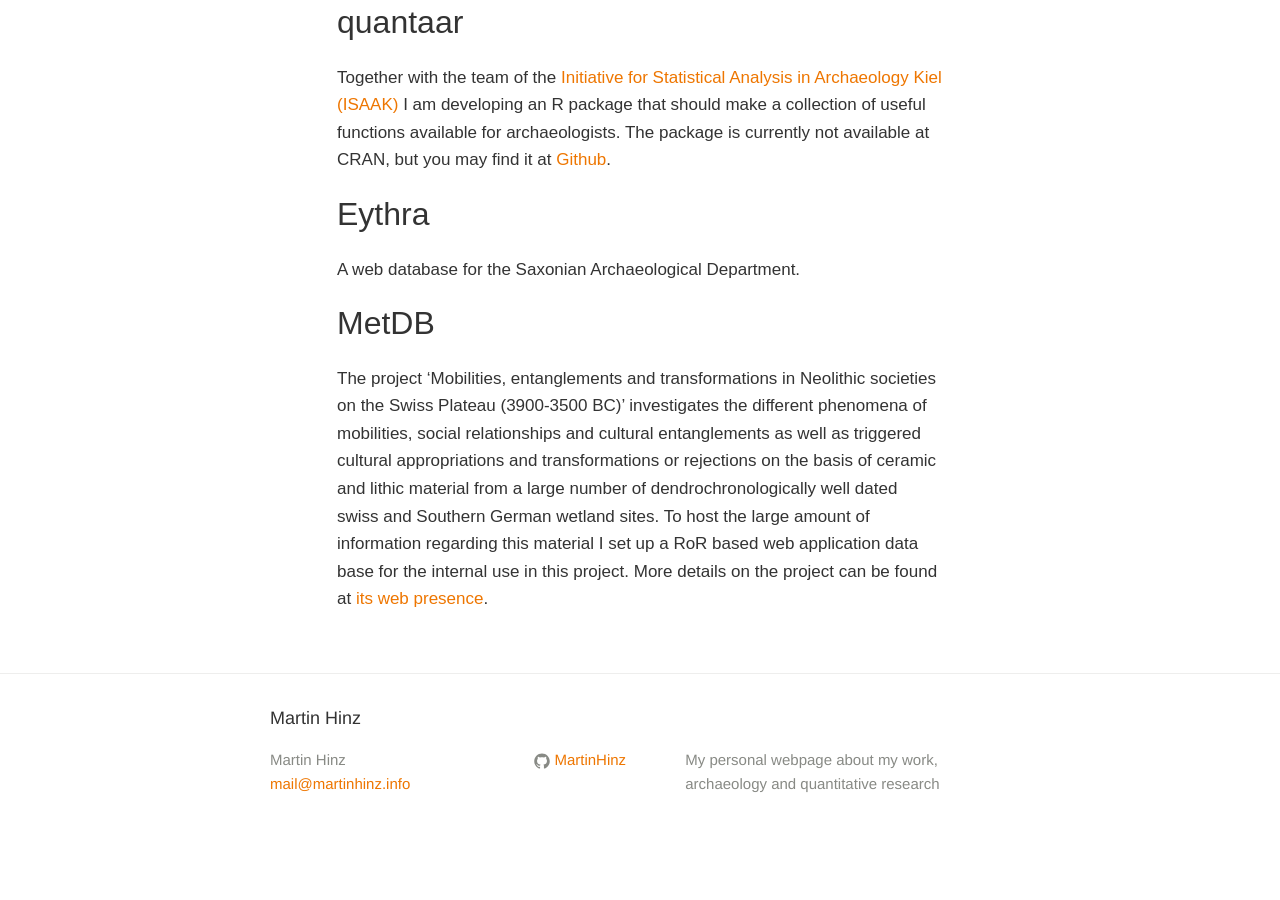
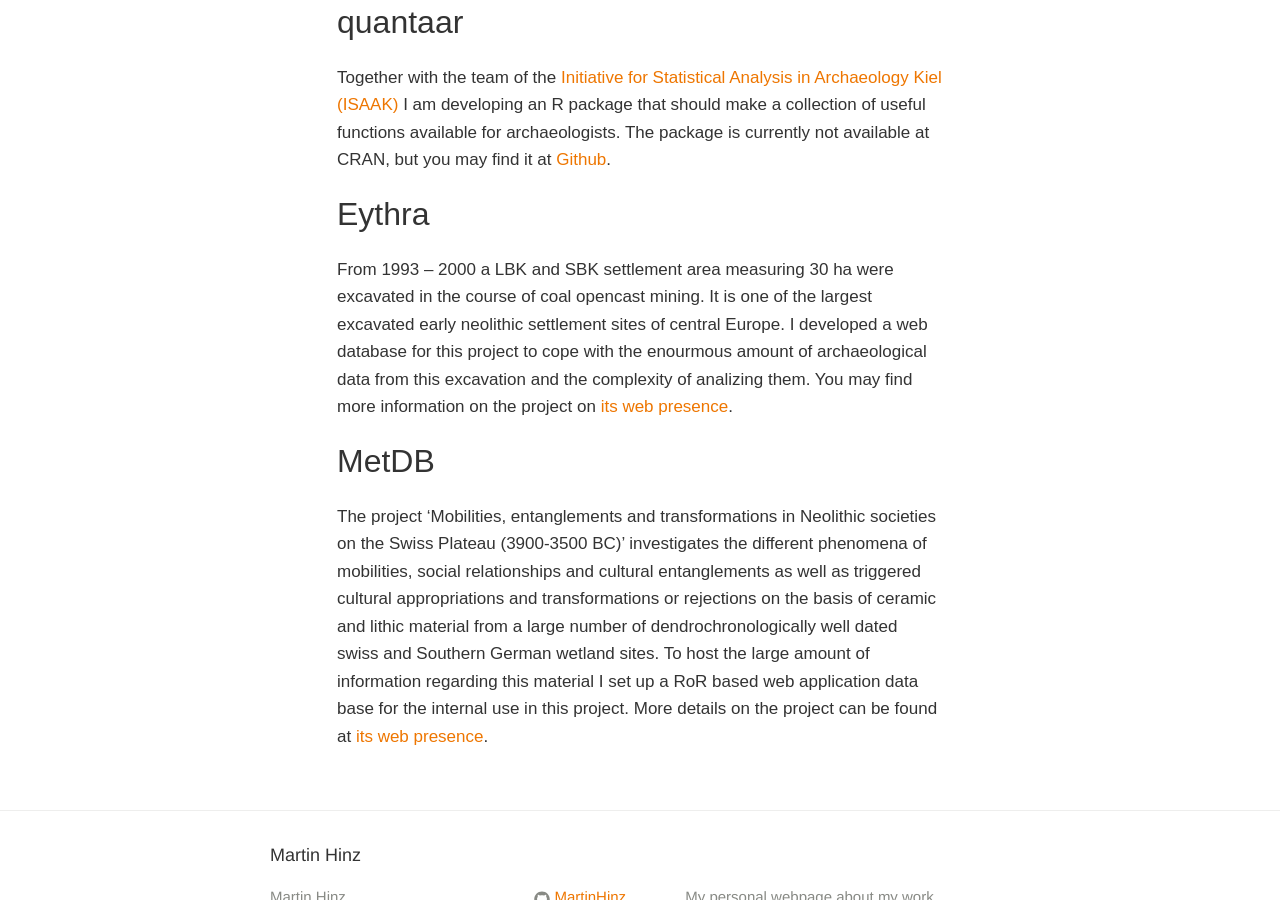
Before and after one commit to MartinHinz/personal_webpage, a Jekyll site: the page built from projects/index.md, in a window 1280 px wide and 900 px high, scrolled down 905 px. Built offline with Jekyll 4.4.1, drawn with Linux system fonts in a browser that asks for light colours; before the commit the page ends 1761 px from its top, so only the background shows below that.

Commit message:
Update index.md

```diff
--- a/projects/index.md
+++ b/projects/index.md
@@ -28,7 +28,7 @@ Together with the team of the [Initiative for Statistical Analysis in Archaeolog
 
 ## Eythra
 
-A web database for the Saxonian Archaeological Department.
+From 1993 – 2000 a LBK and SBK settlement area measuring 30 ha were excavated in the course of coal opencast mining. It is one of the largest excavated early neolithic settlement sites of central Europe. I developed a web database for this project to cope with the enourmous amount of archaeological data from this excavation and the complexity of analizing them. You may find more information on the project on [its web presence](http://www.archaeologie.sachsen.de/2382.htm).
 
 ## MetDB
 
```
